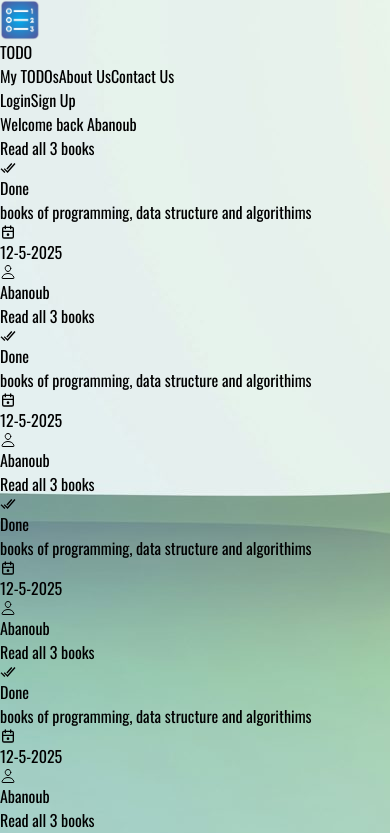
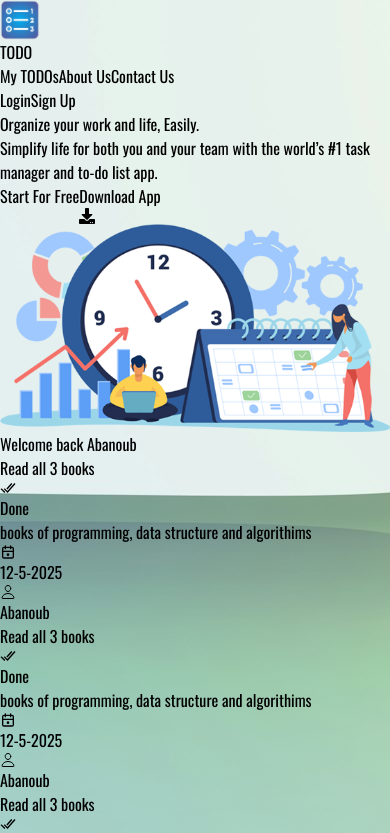
Before and after one commit to Abanoob-Meseha/BEBOSTORE, a Next.js app: page / in a window 390 px wide. Shown: the top 833 px of the page. Built offline with nearby package versions, Linux system fonts and the light colour scheme.

Commit message:
Added: Responsive Banner Component

```diff
--- a/src/app/page.tsx
+++ b/src/app/page.tsx
@@ -3,10 +3,12 @@ import TasksContainer from "../components/TasksContainer/TasksContainer";
 import AddTaskBtn from "../components/AddTaskBtn/AddTaskBtn";
 import { tasksData } from "../../public/tasksData";
 import Link from "next/link";
+import Banner from "@/components/Banner/Banner";
 
 export default function Home() {
   return (
     <div>
+      <Banner />
       <div className="relative bg-white w-1/2 mx-auto mt-20 border-slate-200 rounded-lg h-96 pb-20 shadow-lg">
         <Header />
         <TasksContainer tasks={tasksData} />
--- /dev/null
+++ b/src/components/Banner/Banner.tsx
@@ -0,0 +1,42 @@
+import Image from "next/image";
+import Button from "../Button/Button";
+import { FaDownload } from "react-icons/fa";
+
+const Banner = () => {
+  return (
+    <div className="flex flex-col items-center px-4 sm:px-10 md:px-20 lg:px-40 py-10 justify-center gap-8 md:gap-16 md:flex-row">
+      {/* Text Content */}
+      <div className="w-full max-w-2xl text-center md:text-left">
+        <h1 className="text-4xl sm:text-5xl md:text-6xl lg:text-7xl text-blue-950 font-bold">
+          Organize your work and life, Easily.
+        </h1>
+        <p className="my-4 text-lg sm:text-xl text-gray-800 bg-slate-100 p-2 rounded-lg">
+          Simplify life for both you and your team with the world’s #1 task
+          manager and to-do list app.
+        </p>
+        <div className="flex flex-col sm:flex-row gap-4 items-center justify-center md:justify-start">
+          <Button type="primary" className="px-6">
+            Start For Free
+          </Button>
+          <Button type="secondary" className="px-6">
+            Download App <FaDownload />
+          </Button>
+        </div>
+      </div>
+
+      {/* Image */}
+      <div className="w-full max-w-4xl">
+        <Image
+          src={"/timeTable.png"}
+          width={600}
+          height={400}
+          alt="Banner Image"
+          layout="responsive"
+          className="rounded-lg shadow-lg"
+        />
+      </div>
+    </div>
+  );
+};
+
+export default Banner;
--- /dev/null
+++ b/src/components/Button/Button.tsx
@@ -0,0 +1,20 @@
+import { ReactNode } from "react";
+
+interface btnProps {
+  children: ReactNode;
+  type: "primary" | "secondary"
+  className?: string ;
+}
+const Button = (props: btnProps) => {
+  return props.type == "primary" ? (
+    <button className={"flex gap-1 items-center px-4 py-2 rounded-xl text-white  bg-blue-900 hover:bg-blue-700 cursor-pointer"+ props.className}>
+      {props.children}
+    </button>
+  ) : (
+    <button className={"flex gap-1 items-center px-4 py-2 bg-slate-200 rounded-xl hover:bg-slate-300 cursor-pointer"+ props.className}>
+      {props.children}
+    </button>
+  );
+};
+
+export default Button;
--- a/src/components/Navbar/Navbar.tsx
+++ b/src/components/Navbar/Navbar.tsx
@@ -1,5 +1,6 @@
 import Image from "next/image";
 import Link from "next/link";
+import Button from "../Button/Button";
 
 const Navbar = () => {
   return (
@@ -29,12 +30,8 @@ const Navbar = () => {
         </Link>
       </div>
       <div className="basis-1/4 flex gap-2 justify-end">
-        <button className="px-4 py-2 bg-slate-200 rounded-xl hover:bg-slate-300 cursor-pointer">
-          Login
-        </button>
-        <button className="px-4 py-2 bg-blue-900 rounded-xl text-white hover:bg-blue-700 cursor-pointer">
-          Sign Up
-        </button>
+        <Button type="secondary" > Login </Button>
+        <Button type="primary" > Sign Up </Button>
       </div>
     </div>
   );
```
Also changed, not shown: public/timeTable.png (added).
